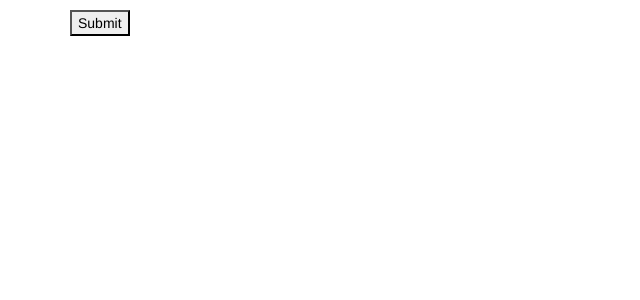
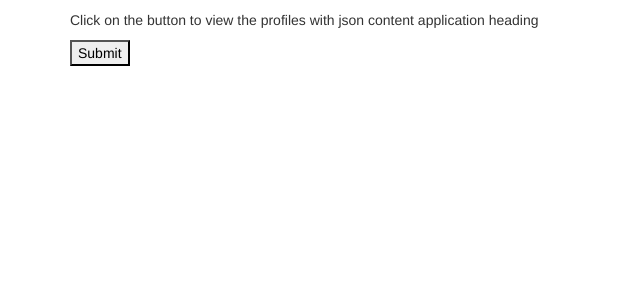
Before and after one commit to mckeane-thomas/info3180Proj1, a Flask app: page /profiles/ in a window 1280 px wide. Shown: the top 300 px of the page, without its empty margins (0-640 px from the left). Run offline with Flask 2, Linux system fonts and the light colour scheme; style sheets or scripts are compiled from the project's sources; some libraries are stand-ins or nearby versions.

Commit message:
Update profiles.html

```diff
--- a/app/templates/profiles.html
+++ b/app/templates/profiles.html
@@ -15,6 +15,7 @@
   {%endfor%}
   </ul>
   <form  action="{{ url_for('profile_list') }}" method="POST">
+  <p>Click on the button to view the profiles with json content application heading</p>
   <input type="submit" value="Submit">
   </form>
   </div>
```
